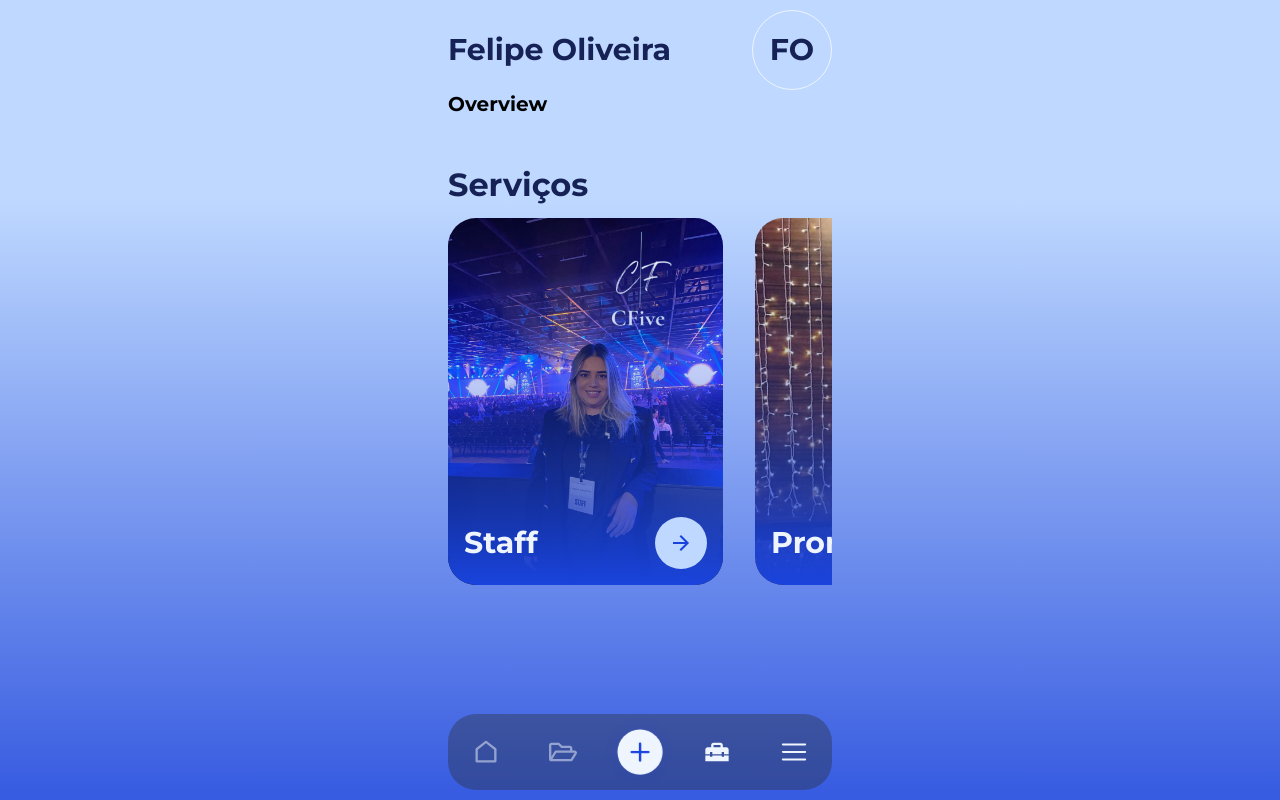
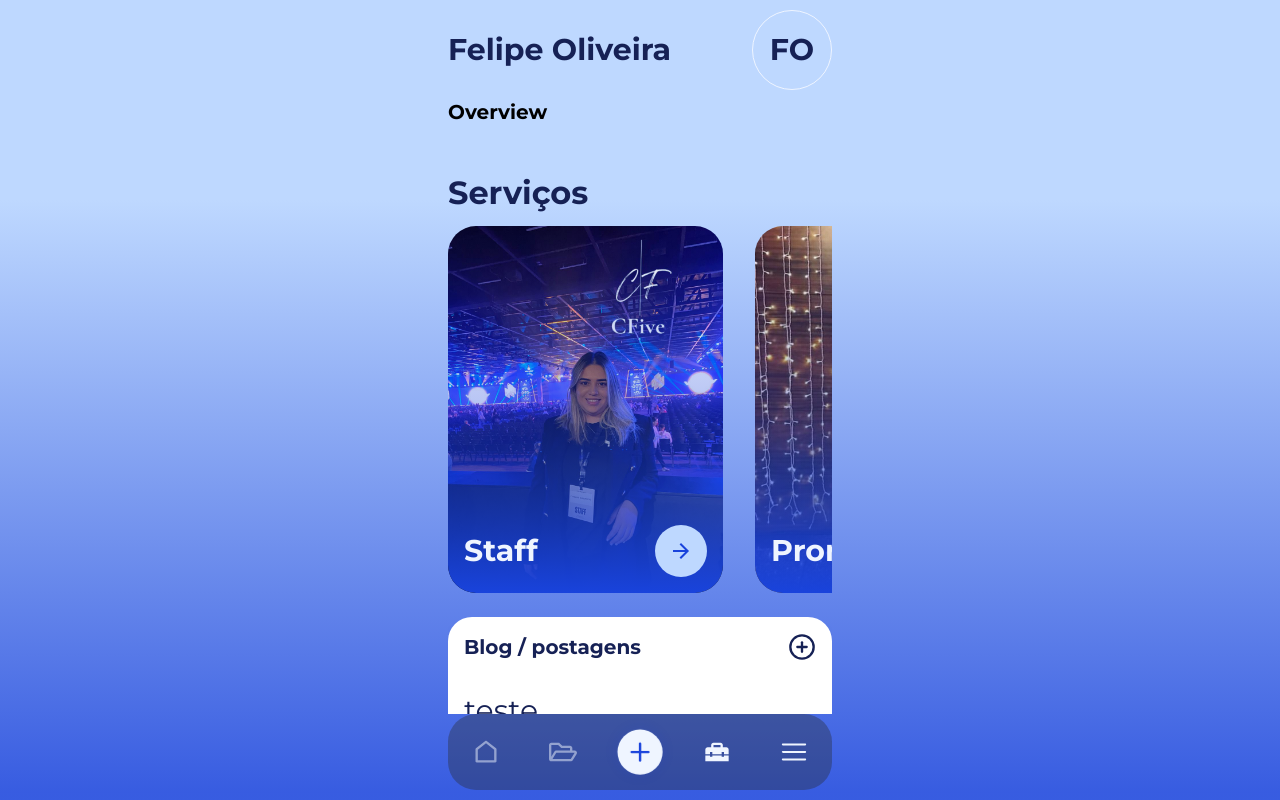
Before and after one commit to FelipeEduardoOliveira/cfive-dashboard, a Next.js app: page /dashboard in a window 1280 px wide. Built offline with nearby package versions, Linux system fonts and the light colour scheme.

Commit message:
feat: container default

```diff
--- a/src/app/dashboard/page.tsx
+++ b/src/app/dashboard/page.tsx
@@ -1,5 +1,6 @@
 'use client';
 
+import ContainerDefault from '@/components/ContainerDefault';
 import ServiceContainers from '@/components/ServiceContainers';
 import Title from '@/components/Texts/title';
 import React from 'react';
@@ -11,6 +12,13 @@ export default function Dashboard() {
       {/* O conteúdo que pode ser rolado */}
       <div className="flex-grow overflow-auto space-y-4 w-full">
         <ServiceContainers />
+
+        <ContainerDefault title="Blog / postagens" redirect="/cadastra-blog">
+          <Title title="teste" />
+        </ContainerDefault>
+        <ContainerDefault title="Tarefas">
+          <Title title="teste" />
+        </ContainerDefault>
       </div>
     </div>
   );
--- /dev/null
+++ b/src/components/ContainerDefault/index.tsx
@@ -0,0 +1,24 @@
+import React from 'react';
+import Title from '../Texts/title';
+import { FiPlusCircle } from 'react-icons/fi';
+
+interface ContainerDefaultProps {
+  children: React.ReactNode;
+  title: string;
+  redirect?: string;
+}
+
+const ContainerDefault = ({ children, title, redirect }: ContainerDefaultProps) => {
+  return (
+    <div className="flex flex-col items-center w-full h-96 gap-8 rounded-3xl bg-white shadow-lg p-4 my-6">
+      <div className="w-full flex justify-between items-center">
+        <Title title={title} className="font-bold text-xl text-start" />
+
+        {redirect && <FiPlusCircle className="w-7 h-7 text-[#162155]" />}
+      </div>
+      <div className="flex  flex-col gap-4 w-full h-full overflow-y-scroll">{children}</div>
+    </div>
+  );
+};
+
+export default ContainerDefault;
--- a/src/components/Header/index.tsx
+++ b/src/components/Header/index.tsx
@@ -10,7 +10,7 @@ const Header = () => {
   const userName = 'Felipe Eduardo Rodrigues de Oliveira';
   return (
     <div
-      className="flex justify-between items-center w-full max-w-96 h-20"
+      className="flex justify-between items-center w-full max-w-96 h-20 mb-2"
       onClick={() => setHasNotification(!hasNotification)}
     >
       <Title title={`${getFirstAndLastName(userName)}`} className="font-semibold" />
```
